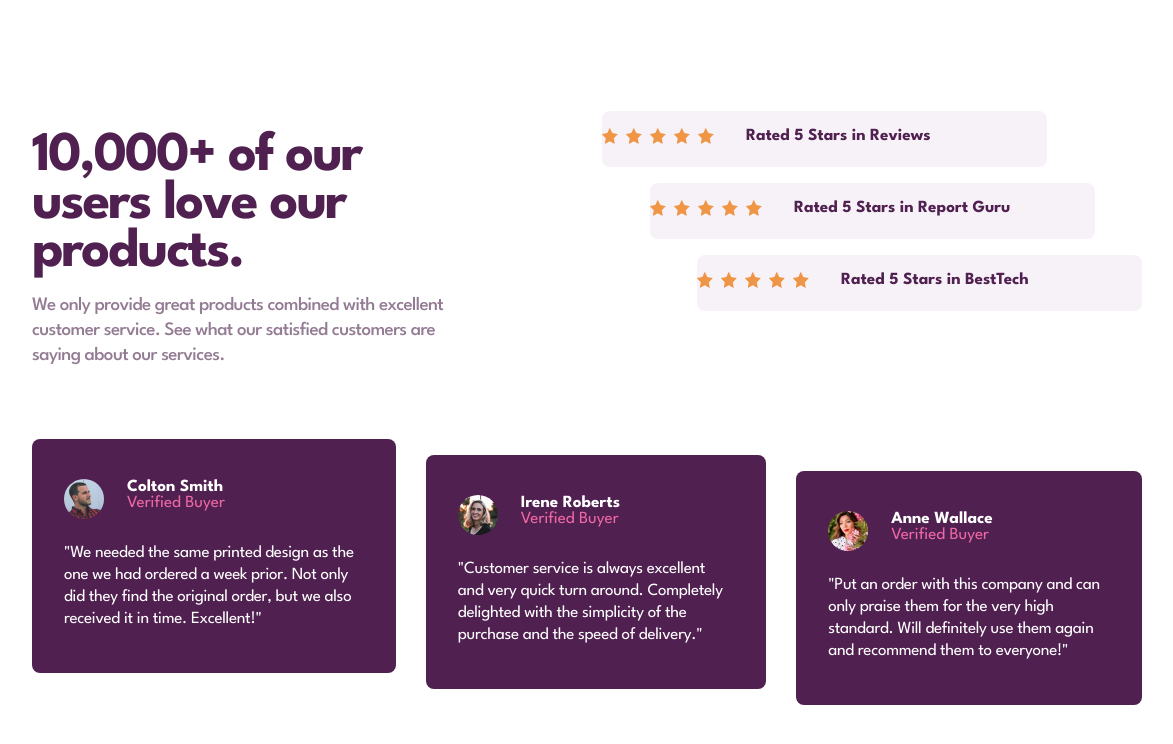
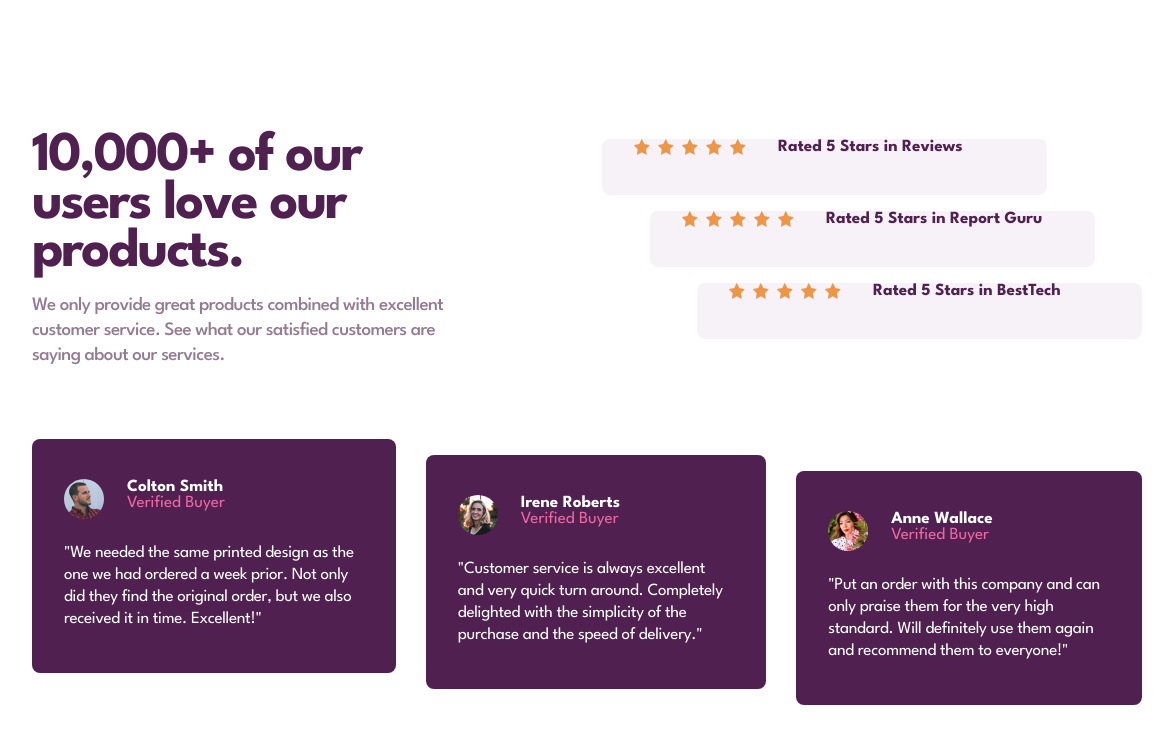
Before and after one commit to HubertKwiatkowski/FM-social-proof-section, a website: page index.html in a window 1536 px wide. Shown: the whole page, without its empty margins (181-1354 px from the left). Drawn offline with nearby package versions, Linux system fonts and the light colour scheme.

Commit message:
minor changes

```diff
--- a/style.css
+++ b/style.css
@@ -41,6 +41,11 @@ body {
   height: 100vh;
 }
 
+* {
+  margin: 0;
+  padding: 0;
+}
+
 
 /* general styling */
 
@@ -70,7 +75,6 @@ main {
 }
 
 .top {
-
   text-align: center;
 }
 
@@ -78,9 +82,14 @@ main {
   .top {
     text-align: unset;
     margin-bottom: 71px;
-    display: grid;
-    grid-template-columns: 445px 540px;
+    display: flex;
+    flex-direction: row;
+    align-items: center;
     gap: 125px;
+  }
+
+  .base {
+    width: 445px
   }
 }
 
@@ -121,6 +130,13 @@ main {
   margin-bottom: 49px;
 }
 
+@media (min-width:1440px) {
+  .ratings {
+    margin-bottom: 0;
+    width: 540px;
+  }
+}
+
 .rating {
   height: 78px;
   background-color: var(--clr-neutral-400);
@@ -159,6 +175,12 @@ main {
   display: flex;
   justify-content: center;
   gap: 8px;
+}
+
+@media (min-width: 1440px) {
+  .stars {
+    margin-left:32px;
+  }
 }
 
 .star {
```
